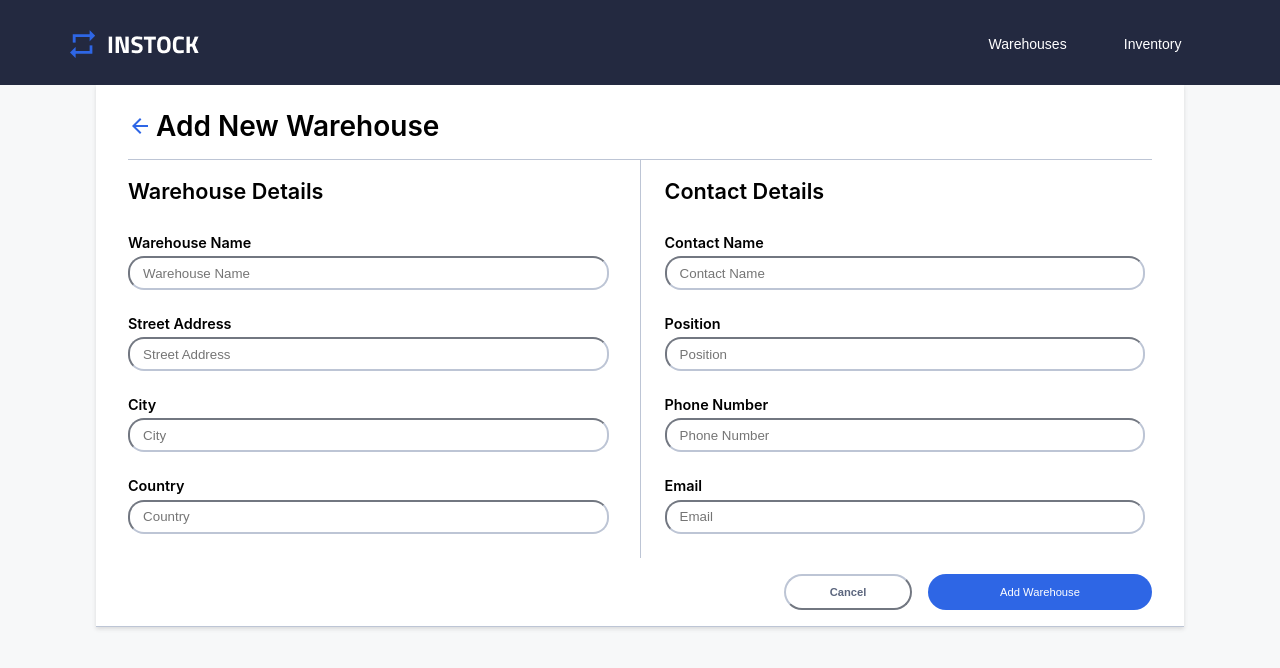
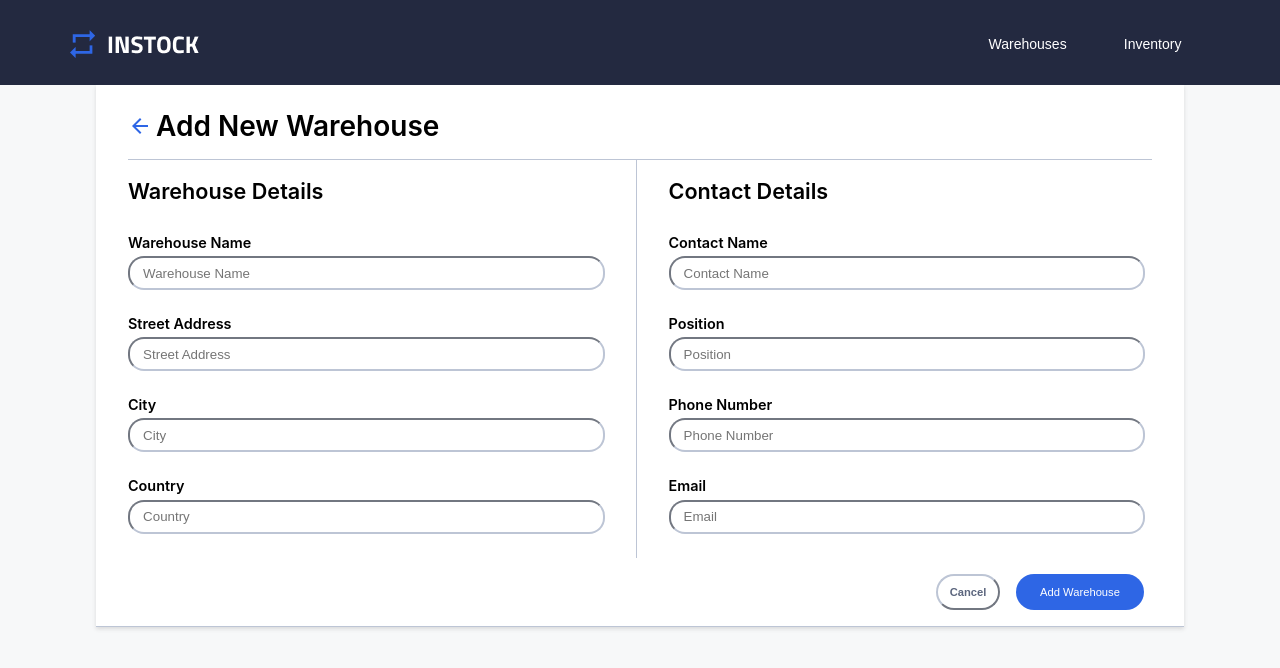
Before and after one commit to AlirezaEntessari/instock, a React (Create React App) app: page /warehouses/add in a window 1280 px wide. Shown: the top 668 px of the page. Built offline with nearby package versions, Linux system fonts and the light colour scheme.

Commit message:
Desktop styling completed

```diff
--- a/src/components/AddWarehouse/AddWarehouse.scss
+++ b/src/components/AddWarehouse/AddWarehouse.scss
@@ -90,6 +90,9 @@
             width: 40vw;
             gap: 1.5rem;
             padding-left: 1.5rem;
+            @include desktop {
+                padding-left: 2rem;
+            }
         }
     }
     &__box {
@@ -111,6 +114,9 @@
         @include tablet {
             justify-content: flex-end;
             margin-top: 1rem;
+            @include desktop {
+                padding-right: 1rem;
+            }
         }
         &--white {
             width: 37.5vw;
@@ -123,6 +129,9 @@
             font-size: .7rem;
             @include tablet {
                 width: 10vw;
+                @include desktop {
+                    width: 5vw;
+                }
             }
         }
         &--blue {
@@ -135,6 +144,9 @@
             font-size: .7rem;
             @include tablet {
                 width: 17.5vw;
+                @include desktop {
+                    width: 10vw;
+                }
             }
         }
     }
```
